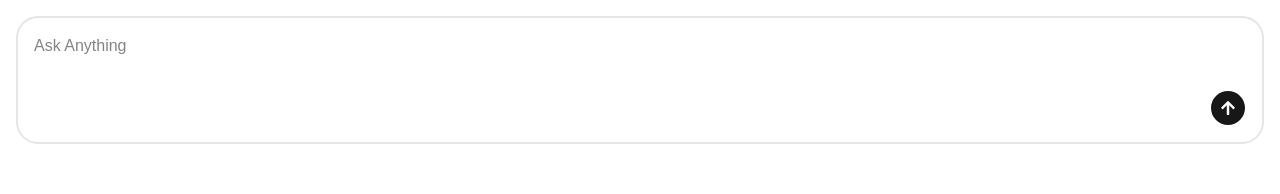
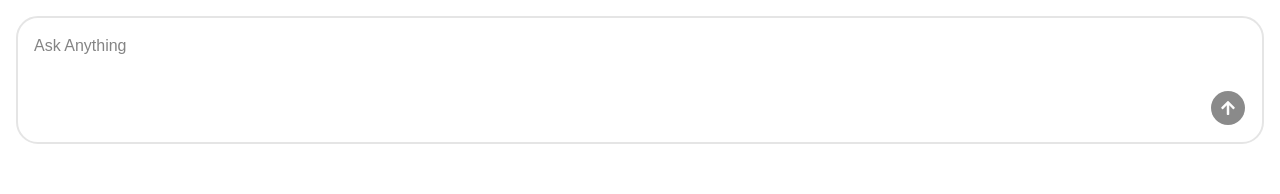
Before and after one commit to gaspard05/my-app, a React (Vite) app in the folder packages/client/: page / in a window 1280 px wide. Shown: the top 194 px of the page. Built offline with nearby package versions, Linux system fonts and the light colour scheme.

Commit message:
Handled form submission

```diff
--- a/packages/client/package.json
+++ b/packages/client/package.json
@@ -18,6 +18,7 @@
       "lucide-react": "^1.14.0",
       "react": "^19.2.5",
       "react-dom": "^19.2.5",
+      "react-hook-form": "^7.74.0",
       "react-icons": "^5.6.0",
       "shadcn": "^4.6.0",
       "tailwind-merge": "^3.5.0",
--- a/packages/client/src/components/ChatBot.tsx
+++ b/packages/client/src/components/ChatBot.tsx
@@ -1,19 +1,49 @@
+import { useForm } from 'react-hook-form';
 import { Button } from './ui/button';
 import { FaArrowUp } from 'react-icons/fa';
 
+type FormData = {
+   prompt: string;
+};
+
 const ChatBot = () => {
+   const { register, handleSubmit, reset, formState } = useForm<FormData>();
+
+   const onSubmit = (data: FormData) => {
+      console.log(data);
+      reset();
+   };
+
+   const onKeyDown = (e: KeyboardEvent<HTMLFormElement>) => {
+      if (e.key === 'Enter' && !e.shiftKey) {
+         e.preventDefault();
+         handleSubmit(onSubmit)();
+      }
+   };
    return (
-      <div className="flex flex-col gap-2 items-end border-2 p-4 rounded-3xl">
+      <form
+         onSubmit={handleSubmit(onSubmit)}
+         onKeyDown={onKeyDown}
+         className="flex flex-col gap-2 items-end border-2 p-4 rounded-3xl"
+      >
          <textarea
+            {...register('prompt', {
+               required: true,
+               validate: (data) => data.trim().length > 0,
+            })}
             className="w-full border-0 focus:outline-0 resize-none"
             placeholder="Ask Anything"
             maxLength={1000}
          />
 
-         <Button className="rounded-full w-9 h-9">
+         <Button
+            disabled={!formState.isValid}
+            className="rounded-full w-9 h-9"
+            type="submit"
+         >
             <FaArrowUp />
          </Button>
-      </div>
+      </form>
    );
 };
 
```
Also changed, not shown: 1 other file (tests, documents, lock files or other folders).
